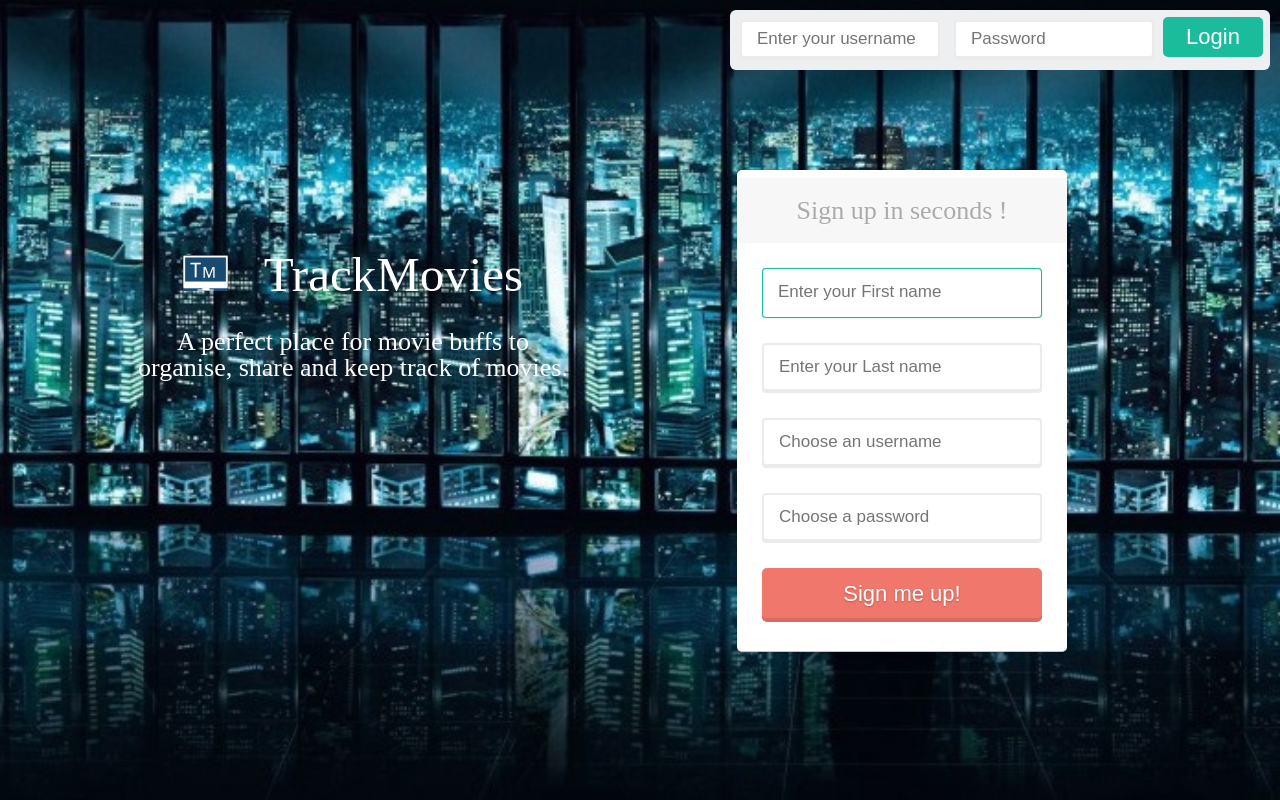
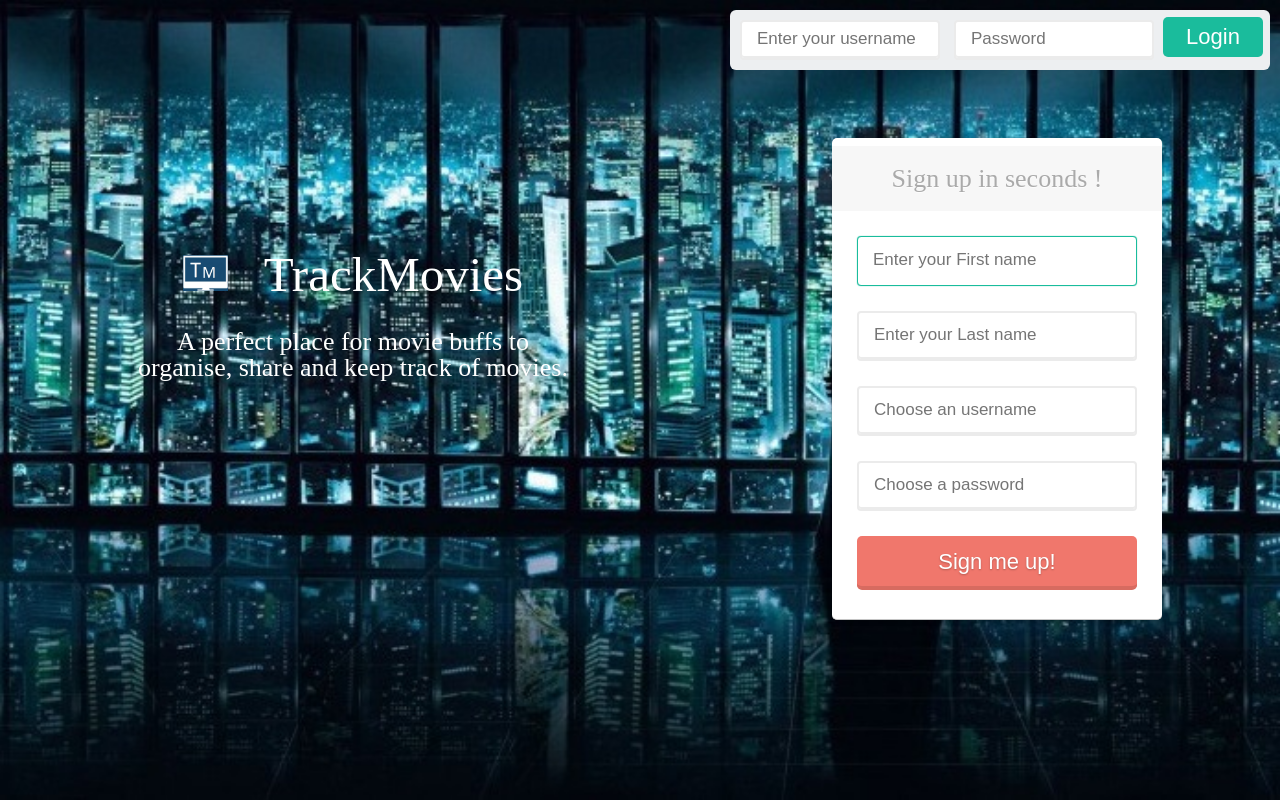
Before and after one commit to mallik1055/trackmovie, a PHP site: page / in a window 1280 px wide. Run offline with PHP 8.4, Linux system fonts and the light colour scheme; some libraries are stand-ins or nearby versions.

Commit message:
adjust login page, add favicon to homepage, change table heading color, add checkbox to column

```diff
--- a/css/dash.css
+++ b/css/dash.css
@@ -121,6 +121,7 @@
 	}
 	.flat-table-2 th{
 		background:#194C73;
+		color:white;
 	}
 	.flat-table-2 tr:hover {
 		background: rgba(0,0,0,0.1);
--- a/css/temp.css
+++ b/css/temp.css
@@ -1,5 +1,5 @@
 .sign-up {
-  margin:20px 213px 0 0 ;
+  margin:20px 118px 0 0 ;
   width: 280px;
   padding: 33px 25px 29px;
   background: white;
--- a/dash.php
+++ b/dash.php
@@ -1,7 +1,5 @@
 <!DOCTYPE html>
-
 <html>
-
 <head>
 	<title>(<?php echo count($user->seenMovieList); ?>)TrackMovies - One stop for movie buffs</title>
     <link rel='stylesheet' href='http://cdnjs.cloudflare.com/ajax/libs/meyer-reset/2.0/reset.css'>
--- a/login.php
+++ b/login.php
@@ -4,6 +4,7 @@
   <meta charset="UTF-8">
   <link rel="shortcut icon" href='./logo.png'>
   <link rel="stylesheet" href="http://cdnjs.cloudflare.com/ajax/libs/meyer-reset/2.0/reset.css">
+  <link rel='shortcut icon' href='./images/logo.png'>
 
   <title>TrackMovies-keep track of movies you saw</title>
 
@@ -13,7 +14,7 @@
 
 </head>
 
-<body style="background-image:url(images/home_bg.jpg);background-size: cover;" >
+<body style="background-image:url(images/home_bg.jpg);min-width:1100px; min-height:670px; background-size: cover;" >
 
 
   <form class = 'login-form' id= 'login-form' method='POST'  >
@@ -26,7 +27,7 @@
 
 
 
-  <form method='POST' id = 'signup-form' class="sign-up"  style="margin-top: 100px; margin-left: 70%;">
+  <form method='POST' id = 'signup-form' class="sign-up"  style="margin-top: 68px; margin-left: 70%;">
     <h1 class="sign-up-title">Sign up in seconds !</h1>
     <input type='hidden' name='type'  value='signup'>
     <input type="text" class="sign-up-input" placeholder="Enter your First name" name='firstName' autofocus required maxlength="10">
```
